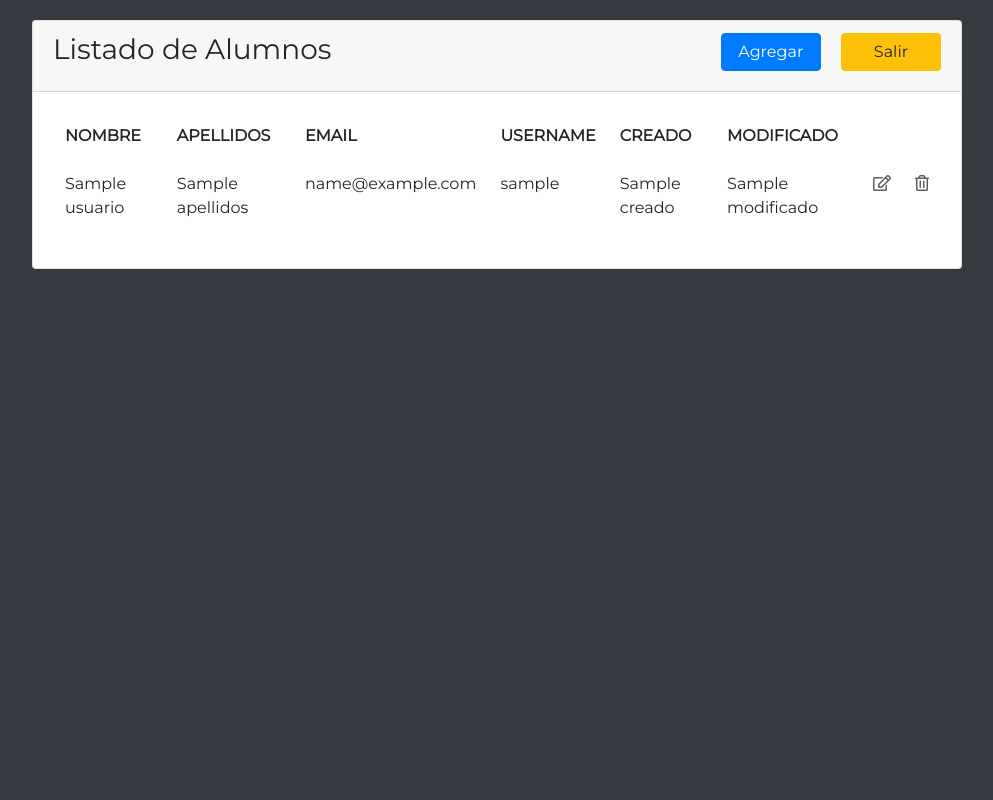
After one commit to ReneLopezOrtega/phpdemo, a PHP site: template webapp/src/views/index.view.php in a window 1280 px wide. The commit adds this page. Shown: the whole page, without its empty margins (143-1136 px from the left). Run offline with PHP 8.4, Linux system fonts and the light colour scheme; the template is opened without the code that fills it: most values are stand-ins (such as "Sample title", 1, 10 or a date in 2020).

Commit message:
Código de la OpenClass S3

```diff
--- a/webapp/public/css/estilos.css
+++ b/webapp/public/estilos/main.css
@@ -10,3 +10,16 @@ body {
     font-family: 'Montserrat', sans-serif;
     padding: 20px;
 }
+
+.btn-card {
+    width: 100px;
+}
+
+.icono {
+    color: #5e5e5e;
+    cursor: pointer;
+}
+
+.icono:hover {
+    color: dodgerblue;
+}
--- /dev/null
+++ b/webapp/src/views/index.view.php
@@ -0,0 +1,69 @@
+<!DOCTYPE html>
+<html lang="en">
+
+<head>
+    <meta charset="UTF-8">
+    <meta name="viewport" content="width=device-width, initial-scale=1.0">
+    <title>Listado de Alumnos</title>
+    <link rel="stylesheet" href="estilos/main.css">
+</head>
+
+<body class="bg-dark">
+
+    <div class="card w-75 mx-auto">
+        <!-- ##### ENCABEZADO DE TARJETA -->
+        <div class="card-header">
+            <div class="row">
+                <div class="col">
+                    <h3 class="card-title">Listado de Alumnos</h3>
+                </div>
+                <div class="col text-right">
+                    <a href="nuevo.php" class="btn btn-primary mr-3 btn-card">Agregar</a>
+                    <a href="logout.php" class="btn btn-warning btn-card">Salir</a>
+                </div>
+            </div>
+        </div>
+        <!-- ##### CUERPO DE TARJETA -->
+        <div class="card-body">
+            <table class="table table-hover table-borderless">
+                <thead>
+                    <tr>
+                        <th>NOMBRE</th>
+                        <th>APELLIDOS</th>
+                        <th>EMAIL</th>
+                        <th>USERNAME</th>
+                        <th>CREADO</th>
+                        <th>MODIFICADO</th>
+                        <th>&nbsp;</th>
+                        <th>&nbsp;</th>
+                    </tr>
+                </thead>
+                <tbody>
+                    <?php foreach($usuarios as $fila): ?>
+                        <tr>
+                            <td><?= $fila['nombre'] ?></td>
+                            <td><?= $fila['apellidos'] ?></td>
+                            <td><?= $fila['email'] ?></td>
+                            <td><?= $fila['username'] ?></td>
+                            <td><?= $fila['creado'] ?></td>
+                            <td><?= $fila['modificado'] ?></td>
+                            <td>
+                                <a href="editar.php?id=<?= $fila['id'] ?>">
+                                    <i class="far fa-edit icono"></i>
+                                </a>
+                            </td>
+                            <td>
+                                <a href="eliminar.php?id=<?= $fila['id'] ?>">
+                                    <i class="far fa-trash-alt icono"></i>
+                                </a>
+                            </td>
+                        </tr>
+                    <?php endforeach; ?>
+                </tbody>
+            </table>
+        </div>
+    </div>
+
+</body>
+
+</html>
```
Also changed, not shown: webapp/composer.json (+6 -1 lines), webapp/public/index.php (added, +18 -0 lines), webapp/src/util/Config.php (added, +17 -0 lines), webapp/src/util/DataSource.php (added, +21 -0 lines), webapp/public/img/error.jpg (added).
